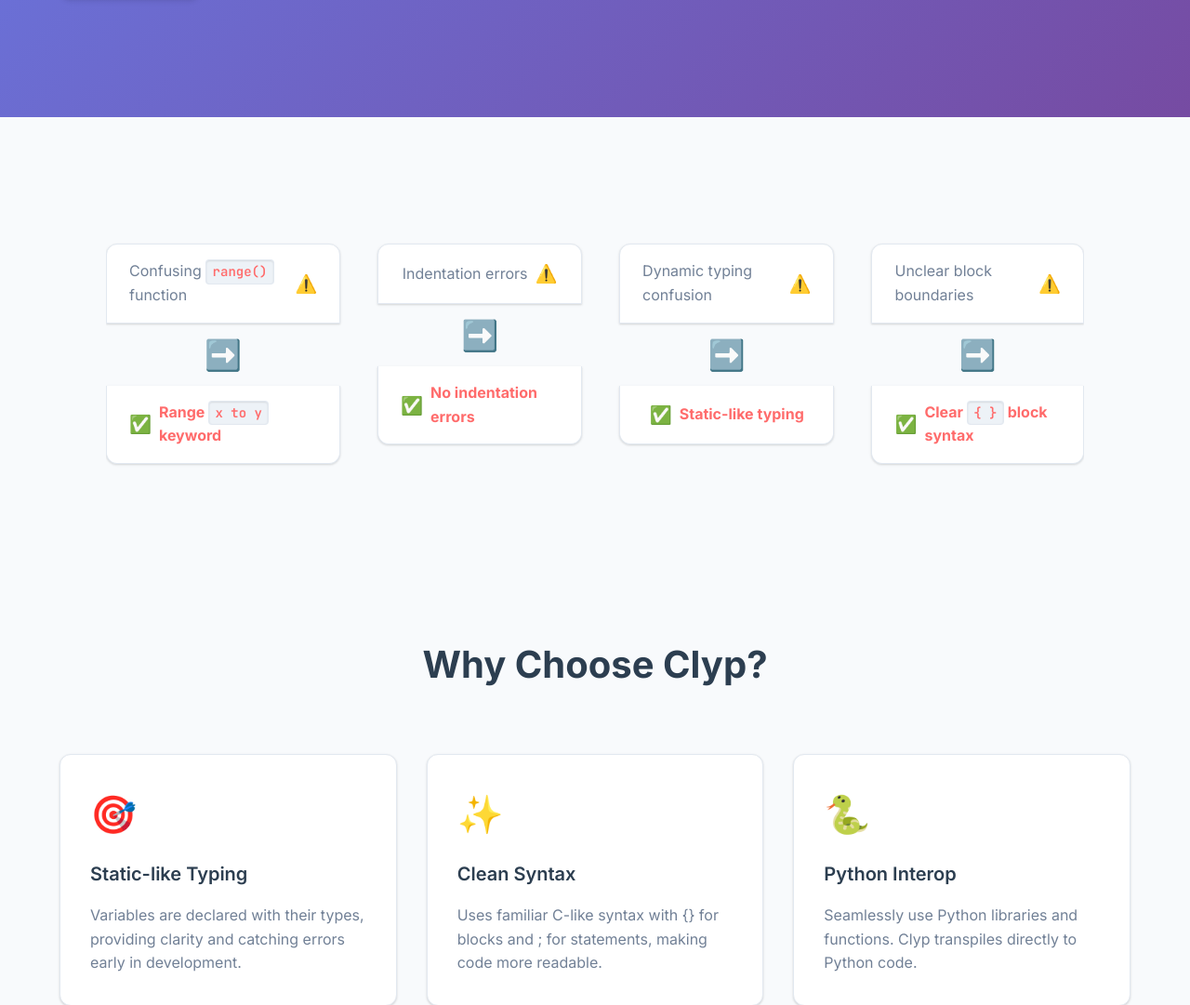
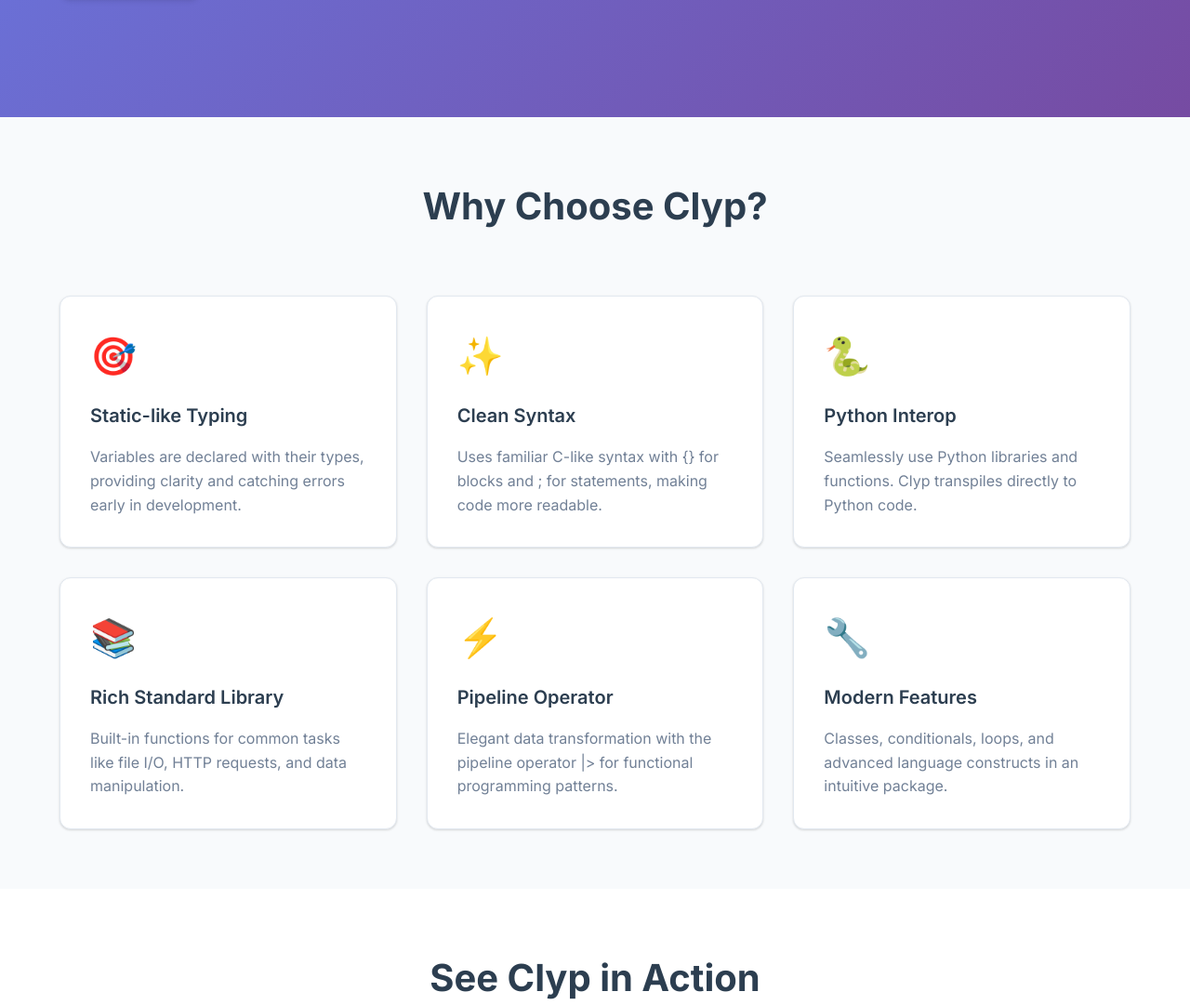
Before and after one commit to clyplang/clyplang.github.io, a Python web app: template templates/index.html in a window 1280 px wide. Shown: the part 664-1745 px from the top of the page at 93% size. Run offline with Jinja, Linux system fonts and the light colour scheme; the template is opened without the code that fills it, so the values that code supplies are empty.

Commit message:
Get rid of the thing cause it's not working

```diff
--- a/templates/index.html
+++ b/templates/index.html
@@ -46,36 +46,6 @@
                     <div class="code-content">
                         {{ examples.hello_world.highlighted_code | safe }}
                     </div>
-                </div>
-            </div>
-        </div>
-    </div>
-</section>
-
-<!-- Python vs Clyp Fixes Timeline Section -->
-<section class="py-clyp-fixes">
-    <div class="fixes-container">
-        <div class="fixes-timeline fixes-timeline-horizontal">
-            <div class="fixes-timeline-row-horizontal">
-                <div class="fixes-timeline-item-horizontal">
-                    <div class="fixes-timeline-problem-horizontal"><span>Confusing <code>range()</code> function</span><span class="fix-icon">⚠️</span></div>
-                    <div class="fixes-timeline-arrow-horizontal">➡️</div>
-                    <div class="fixes-timeline-fix-horizontal"><span class="fix-icon">✅</span><strong>Range <code>x to y</code> keyword</strong></div>
-                </div>
-                <div class="fixes-timeline-item-horizontal">
-                    <div class="fixes-timeline-problem-horizontal"><span>Indentation errors</span><span class="fix-icon">⚠️</span></div>
-                    <div class="fixes-timeline-arrow-horizontal">➡️</div>
-                    <div class="fixes-timeline-fix-horizontal"><span class="fix-icon">✅</span><strong>No indentation errors</strong></div>
-                </div>
-                <div class="fixes-timeline-item-horizontal">
-                    <div class="fixes-timeline-problem-horizontal"><span>Dynamic typing confusion</span><span class="fix-icon">⚠️</span></div>
-                    <div class="fixes-timeline-arrow-horizontal">➡️</div>
-                    <div class="fixes-timeline-fix-horizontal"><span class="fix-icon">✅</span><strong>Static-like typing</strong></div>
-                </div>
-                <div class="fixes-timeline-item-horizontal">
-                    <div class="fixes-timeline-problem-horizontal"><span>Unclear block boundaries</span><span class="fix-icon">⚠️</span></div>
-                    <div class="fixes-timeline-arrow-horizontal">➡️</div>
-                    <div class="fixes-timeline-fix-horizontal"><span class="fix-icon">✅</span><strong>Clear <code>{ }</code> block syntax</strong></div>
                 </div>
             </div>
         </div>
```
